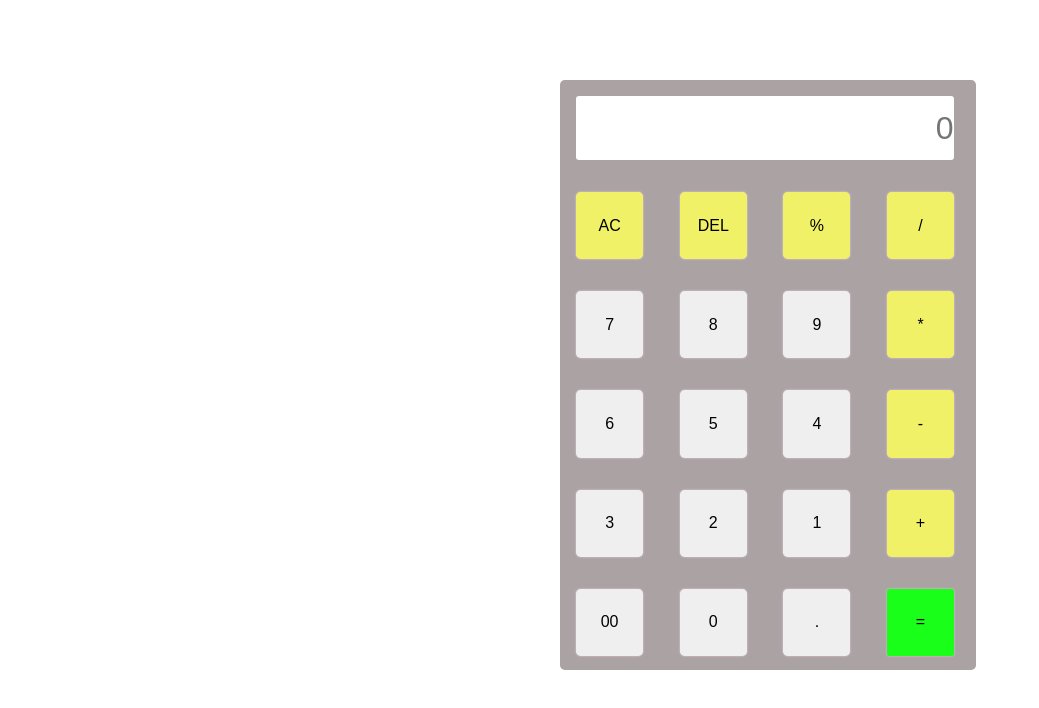
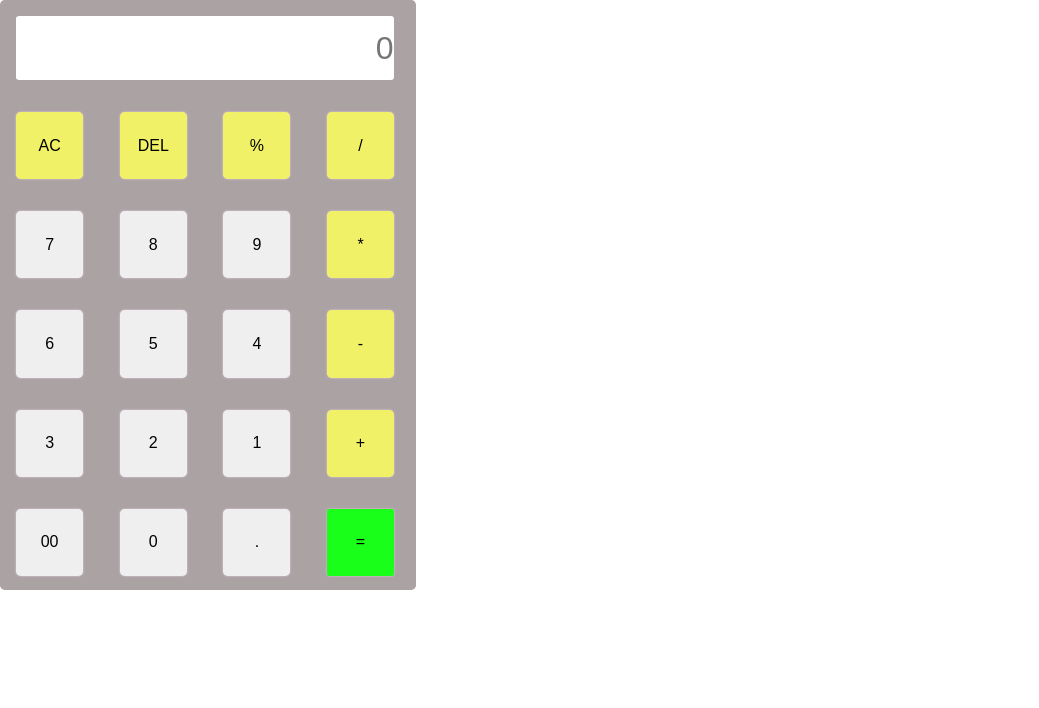
Before and after one commit to Adepu-Maruthi/Project-8-Calculator, a plain HTML site: page index.html in a window 1280 px wide. Shown: the whole page, without its empty margins (0-1039 px from the left). Drawn offline with Linux system fonts and the light colour scheme.

Commit message:
Update style.css

```diff
--- a/style.css
+++ b/style.css
@@ -9,7 +9,7 @@
     width: 26em;
     height: 36.9em;
     border-radius: 0.3em;
-    transform: translate(35em,5em);
+    transform: translate(0em,0em);
 }
 input{
     width: 11.8em;
```
